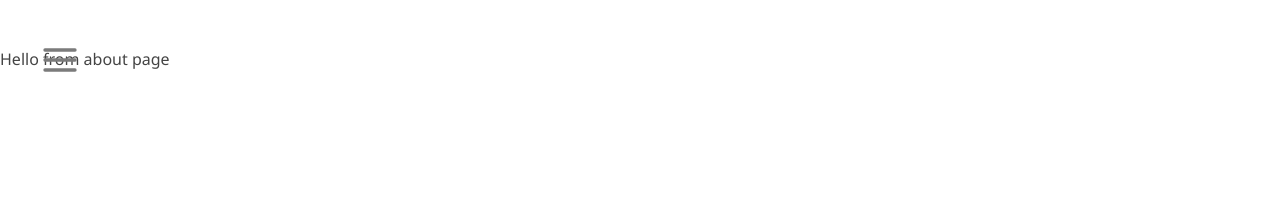
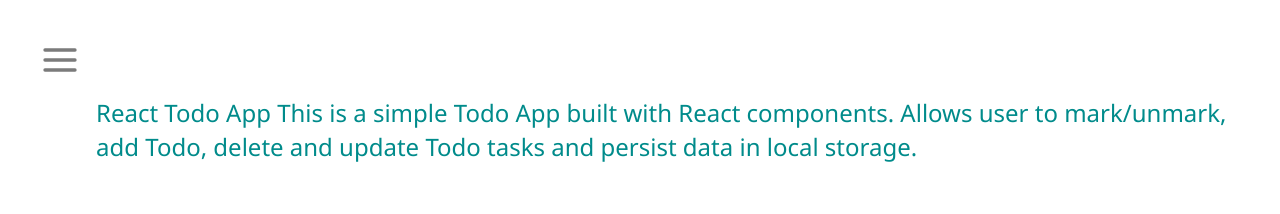
Before and after one commit to apt2tell/react-todo-app, a React app: page /about in a window 1280 px wide. Built offline with nearby package versions, Linux system fonts and the light colour scheme.

Commit message:
Update the about page file

```diff
--- a/src/functionBased/App.css
+++ b/src/functionBased/App.css
@@ -122,3 +122,10 @@
 .menuNav li:first-child {
   margin-top: 7rem;
 }
+
+.about {
+  margin-left: 3rem;
+  padding: 3rem;
+  font-size: 1.5rem;
+  color: darkcyan;
+}
--- a/src/functionBased/pages/About.js
+++ b/src/functionBased/pages/About.js
@@ -1,5 +1,13 @@
 import React from 'react';
 
-const About = () => <div>Hello from about page</div>;
-
+const About = () => (
+  <div>
+    <p className="about">
+      React Todo App
+      This is a simple Todo App built with React components.
+      Allows user to mark/unmark, add Todo,
+      delete and update Todo tasks and persist data in local storage.
+    </p>
+  </div>
+);
 export default About;
```
